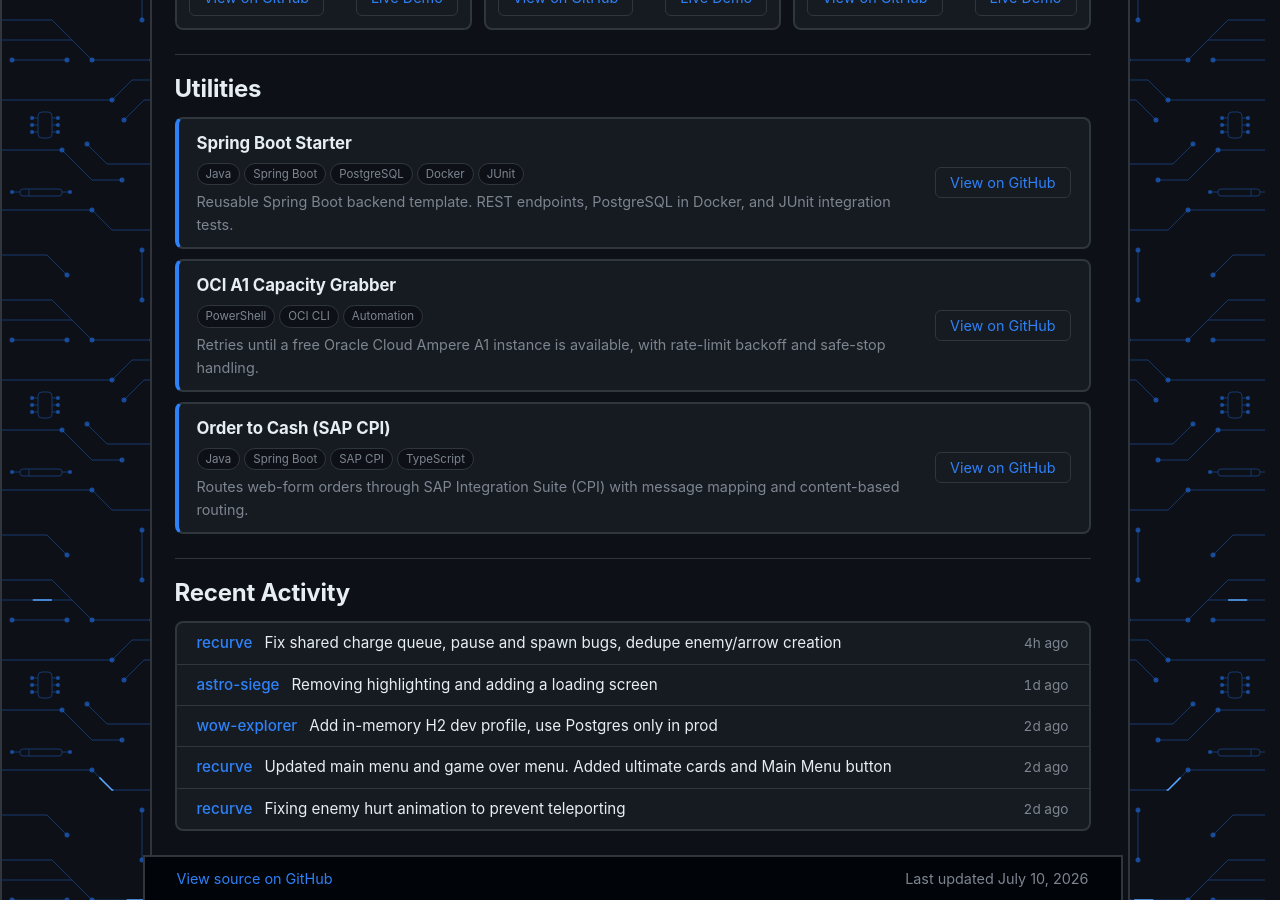
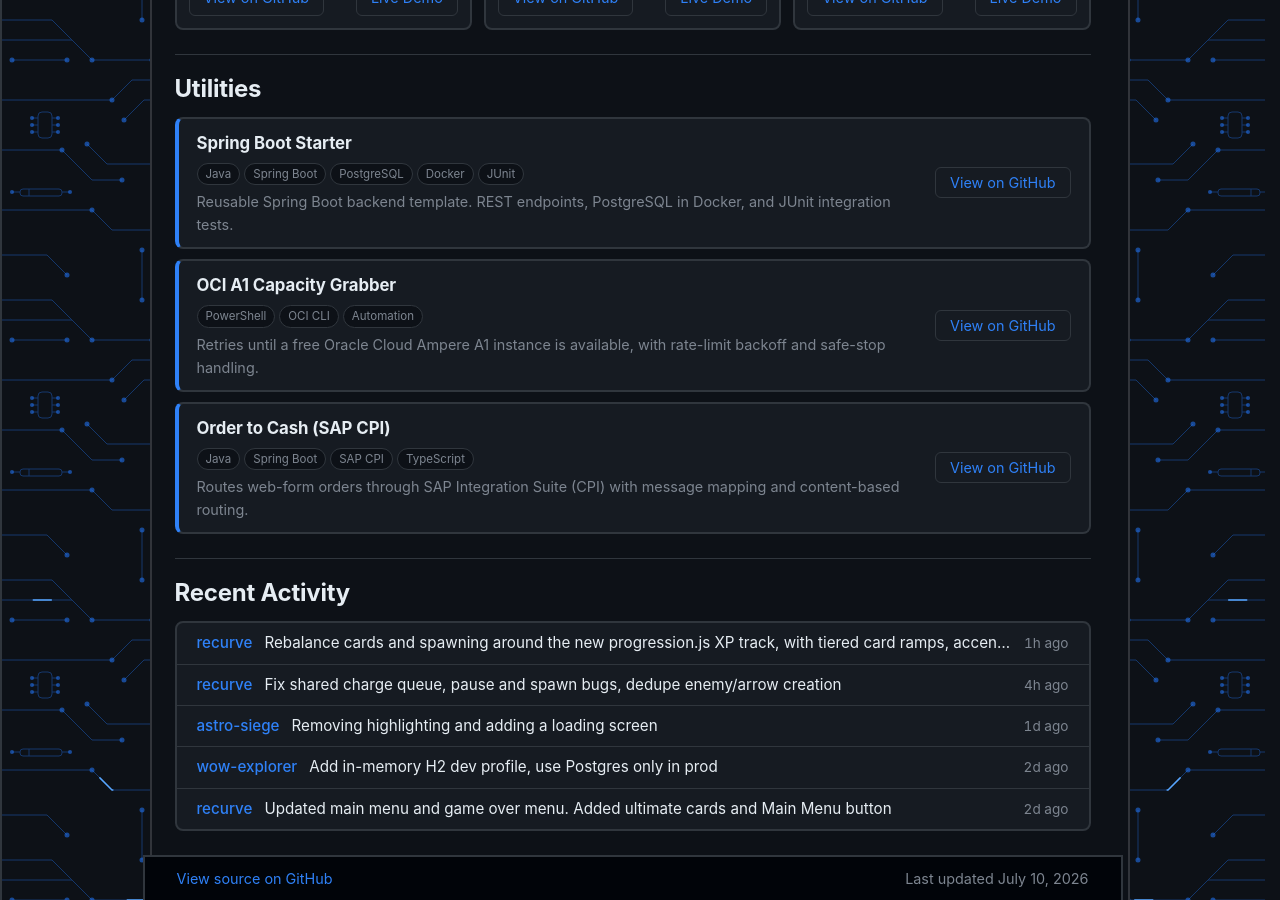
Before and after one commit to rwdenmark/rwdenmark.github.io, a Jekyll site: the page built from projects.html, in a window 1280 px wide and 900 px high, scrolled down 1507 px. Built offline with Jekyll 4.4.1, drawn with Linux system fonts in a browser that asks for light colours.

Commit message:
chore: update recent commits cache [skip ci]

```diff
--- a/_data/commits.json
+++ b/_data/commits.json
@@ -1,4 +1,10 @@
 [
+  {
+    "repo": "recurve",
+    "message": "Rebalance cards and spawning around the new progression.js XP track, with tiered card ramps, accent borders, and a matching SpawnModel mirror",
+    "date": "2026-07-11T06:27:37Z",
+    "url": "https://github.com/rwdenmark/recurve/commit/0c78695283bd2731e3894ad1ab96373c5cd34ed9"
+  },
   {
     "repo": "recurve",
     "message": "Fix shared charge queue, pause and spawn bugs, dedupe enemy/arrow creation",
@@ -22,11 +28,5 @@
     "message": "Updated main menu and game over menu. Added ultimate cards and Main Menu button",
     "date": "2026-07-08T21:05:32Z",
     "url": "https://github.com/rwdenmark/recurve/commit/83f1da182fef9874f74abc4864fcf04ac83db388"
-  },
-  {
-    "repo": "recurve",
-    "message": "Fixing enemy hurt animation to prevent teleporting",
-    "date": "2026-07-08T20:09:53Z",
-    "url": "https://github.com/rwdenmark/recurve/commit/0c70127da872142a78a059d162b3adcaf48b1aab"
   }
 ]
```
